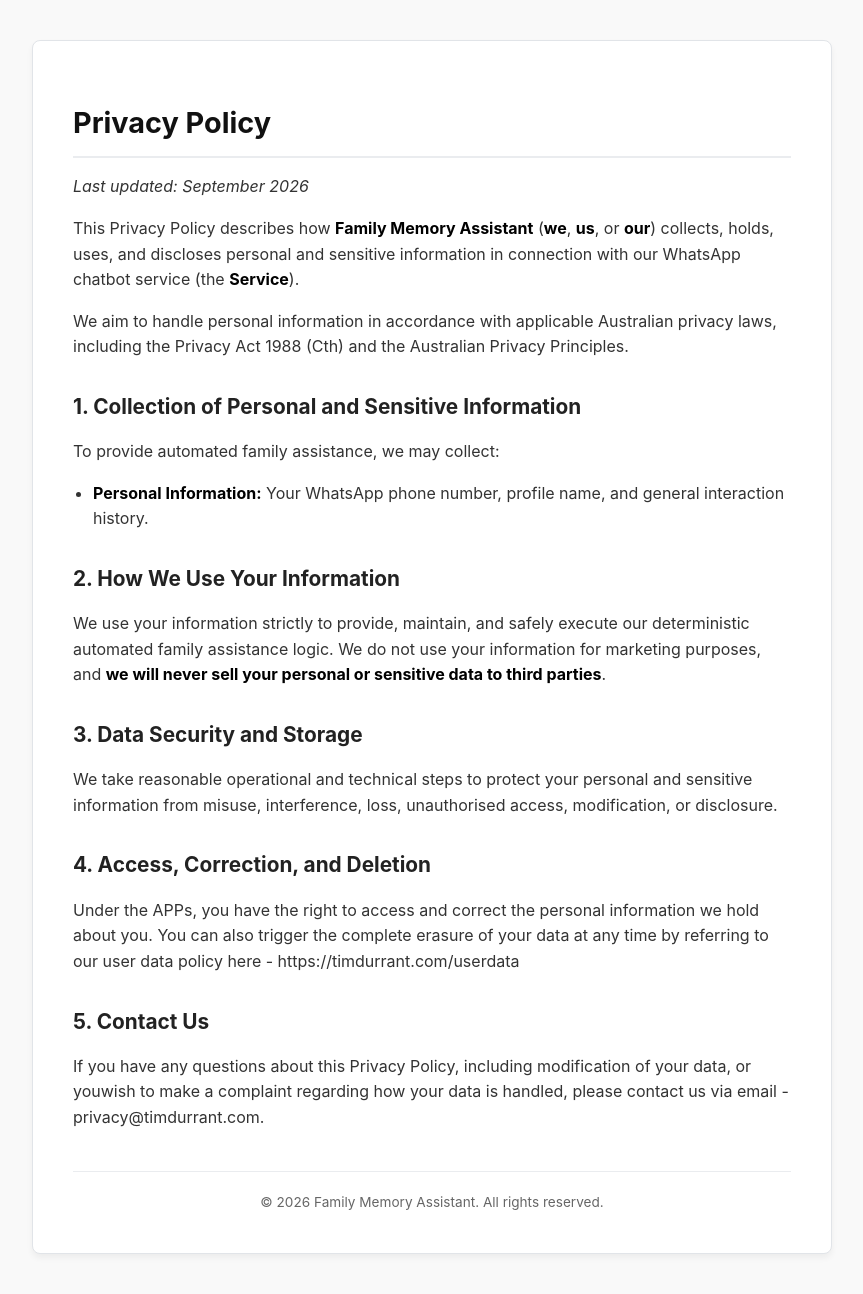
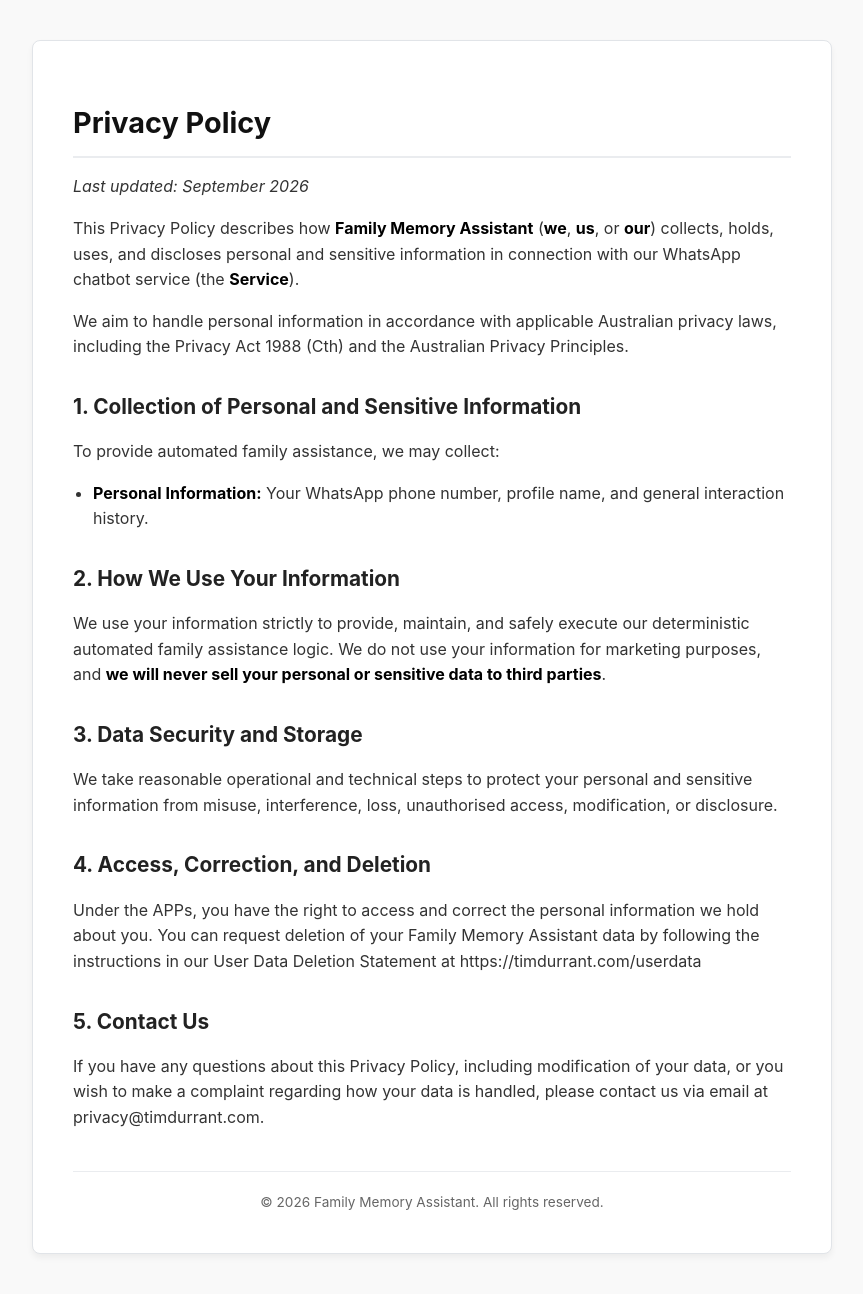
Before and after one commit to tim-durrant/timdurrant.com, a Jekyll site: the page privacy/index.html, which Jekyll copies as it is, in a window 1280 px wide. Shown: the whole page, without its empty margins (208-1071 px from the left). Built offline with Jekyll 4.4.1, drawn with Linux system fonts in a browser that asks for light colours.

Commit message:
Update privacy policy text for clarity and accuracy

```diff
--- a/privacy/index.html
+++ b/privacy/index.html
@@ -79,10 +79,10 @@
     <p>We take reasonable operational and technical steps to protect your personal and sensitive information from misuse, interference, loss, unauthorised access, modification, or disclosure.</p>
 
     <h2>4. Access, Correction, and Deletion</h2>
-    <p>Under the APPs, you have the right to access and correct the personal information we hold about you. You can also trigger the complete erasure of your data at any time by referring to our user data policy here - https://timdurrant.com/userdata</p>
+    <p>Under the APPs, you have the right to access and correct the personal information we hold about you. You can request deletion of your Family Memory Assistant data by following the instructions in our User Data Deletion Statement at https://timdurrant.com/userdata</p>
 
     <h2>5. Contact Us</h2>
-    <p>If you have any questions about this Privacy Policy, including modification of your data, or youwish to make a complaint regarding how your data is handled, please contact us via email - privacy@timdurrant.com.</p>
+    <p>If you have any questions about this Privacy Policy, including modification of your data, or you wish to make a complaint regarding how your data is handled, please contact us via email at privacy@timdurrant.com.</p>
 
     <div class="footer">
         &copy; 2026 Family Memory Assistant. All rights reserved.
```
